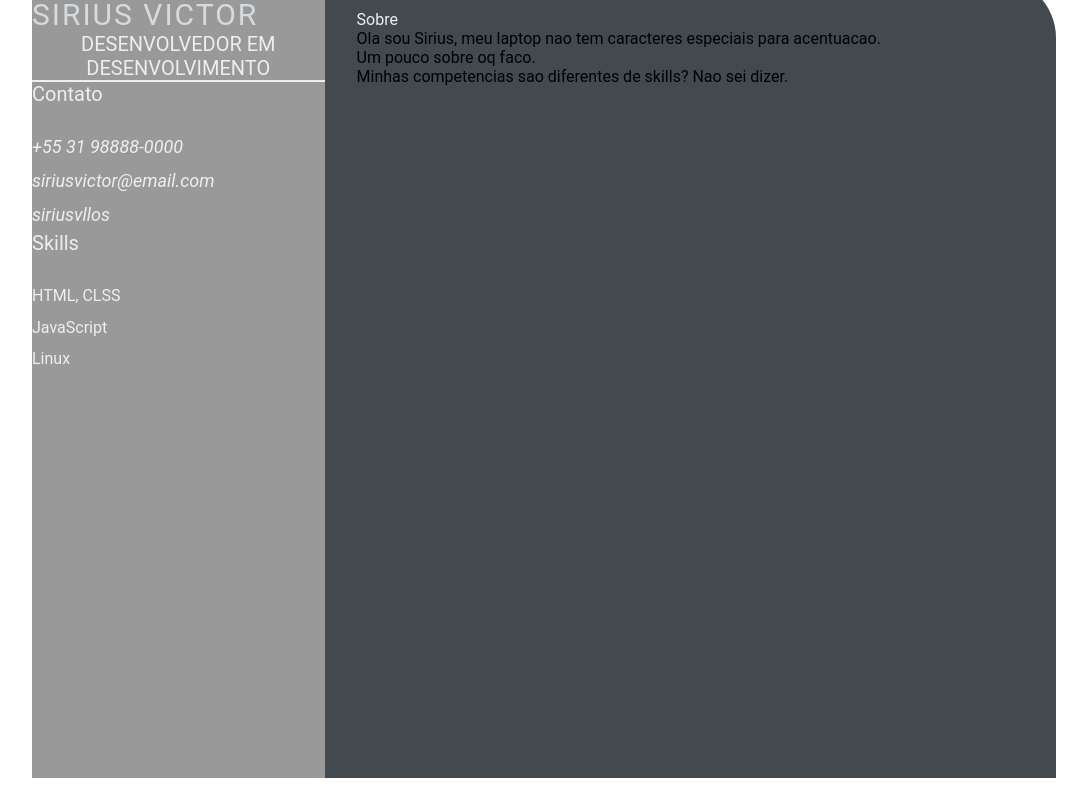
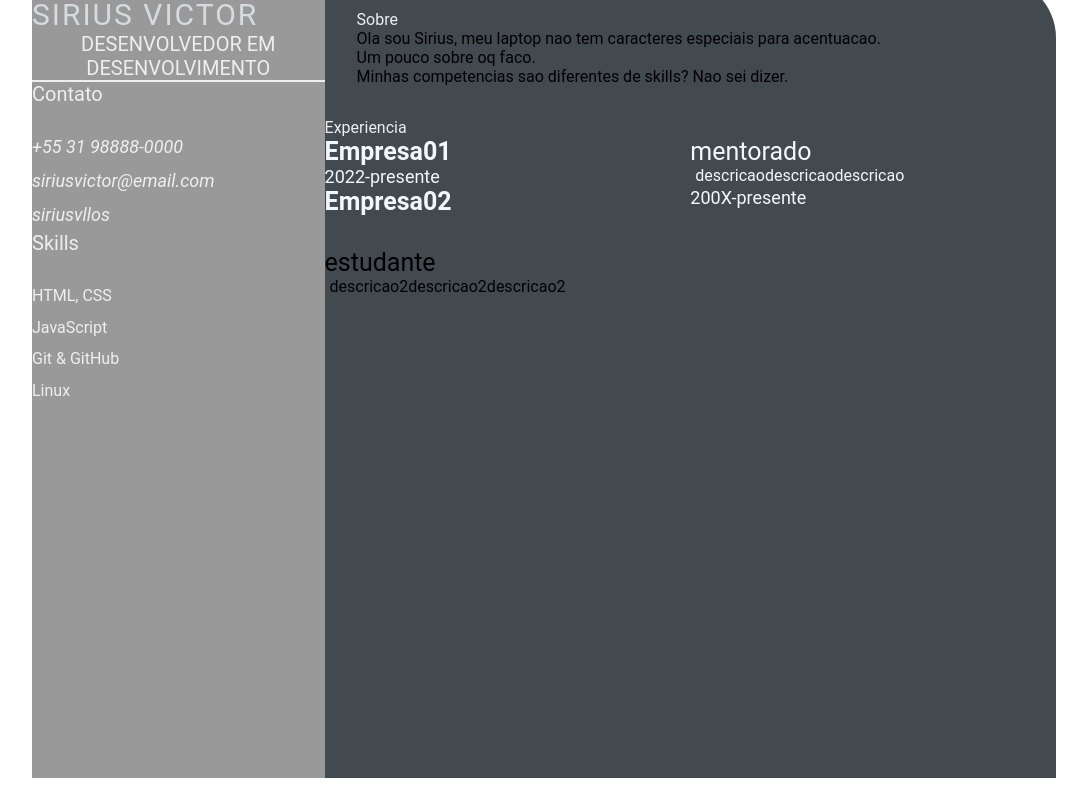
Before and after one commit to siriusvllos/devweekgit, a plain HTML site: page index.html in a window 1280 px wide. Shown: the part 54-864 px from the top of the page, without its empty margins (96-1183 px from the left). Drawn offline with Linux system fonts and the light colour scheme.

Commit message:
feature-add: layout de experiencia (#3)

```diff
--- a/index.html
+++ b/index.html
@@ -29,8 +29,9 @@
         <div class = "skills">
           <p class = "left-title">Skills</p>
           <ul>
-            <li><p>HTML, CLSS</p></li>
+            <li><p>HTML, CSS</p></li>
             <li><p>JavaScript</p></li>
+            <li><p>Git & GitHub</p></li>
             <li><p>Linux</p></li>
           </ul>
         </div>
@@ -46,6 +47,32 @@
             <br> Minhas competencias sao diferentes de skills? Nao sei dizer.
           </p>
         </div>
+
+        <section class = "experience gap">
+          <div class = "right-title">Experiencia</div>
+          <div class = "experience-contents">
+            <div class = "exp-left">
+              <p class = "exp-company-name">Empresa01</p>
+              <p class = "exp-time-period">2022-presente</p>
+            </div>
+            <div class = "exp-right">
+              <p class = "exp-position">mentorado</p>
+              <p class = "exp-desc">
+                descricaodescricaodescricao
+              </p>
+            </div>
+            <p class = "exp-company-name">Empresa02</p>
+            <p class = "exp-time-period">200X-presente</p>
+          </div>
+          <div class = "exp-right">
+            <p class = "exp-position">estudante</p>
+            <p class = "exp-desc">
+              descricao2descricao2descricao2
+            </p>
+          </div>
+          </div>
+
+        </section>
       </section>
 
   </main>
--- a/style.css
+++ b/style.css
@@ -101,3 +101,38 @@
     font-size: 18px;
     color: #eeeeee;
 }
+
+.experience-contents,
+.education-contents,
+.awards-contents {
+    display: grid;
+    grid-template-columns: repeat(2, 1fr);
+    padding-bottom: 2rem;
+    color: #F1F8FD;
+}
+
+.exp-company-name,
+.education-school-name,
+.awards-company-name {
+    font-size: 25px;
+    font-weight: bold;
+}
+
+.exp-time-period,
+.educationp-time-period,
+.awards-time-period {
+    font-size: 18px;
+}
+
+.exp-position,
+.education-subject,
+.awards-name {
+    font-size: 25px;
+}
+
+.exp-desc,
+.education-desc,
+.awards-desc {
+    font-size: 16px;
+    padding-left: 5px;
+}
```
